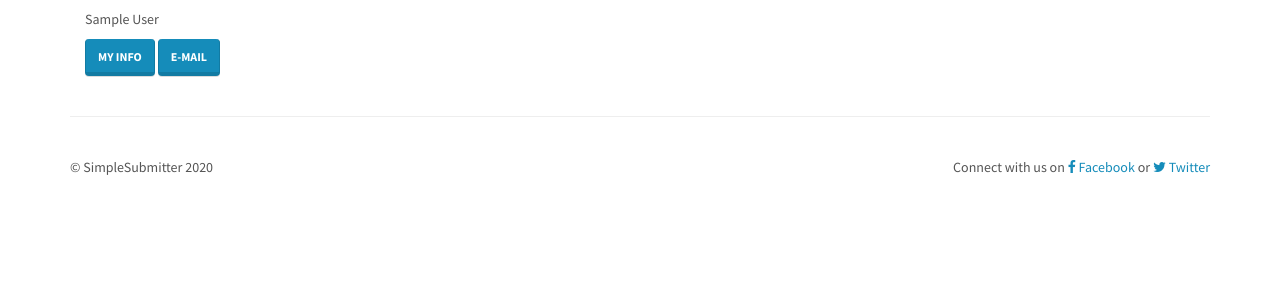
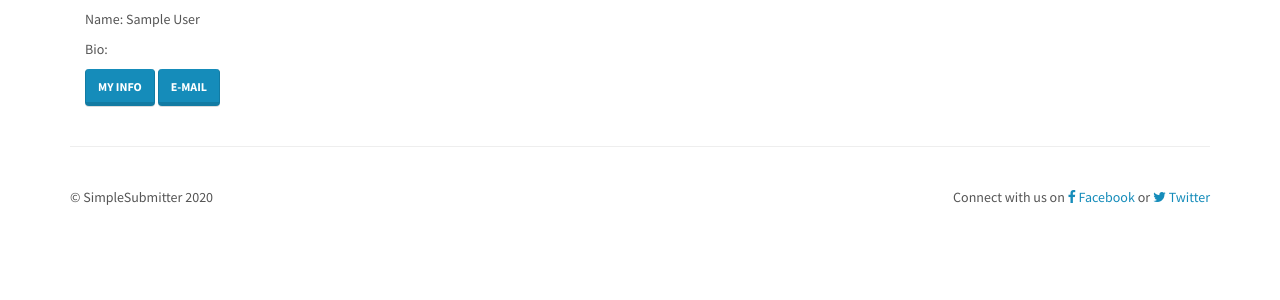
Before and after one commit to thayer6/cookiedough, a Django app: a page that uses cookiedough/templates/users/user_detail.html in a window 1280 px wide. Shown: the part 54-354 px from the top of the page. Run offline with Django 3.2, Linux system fonts and the light colour scheme; the visitor is signed in with stand-in values (Sample User, id 1); data comes from the database, SQL or seed files in the repository; some libraries are stand-ins or nearby versions.

Commit message:
update user profile page to include bio

```diff
--- a/cookiedough/templates/users/user_detail.html
+++ b/cookiedough/templates/users/user_detail.html
@@ -11,7 +11,8 @@
 
       <h2>{{ object.username }}</h2>
       {% if object.name %}
-        <p>{{ object.name }}</p>
+        <p>Name: {{ object.name }}</p>
+        <p>Bio: {{ object.bio }}</p>
       {% endif %}
     </div>
   </div>
```
